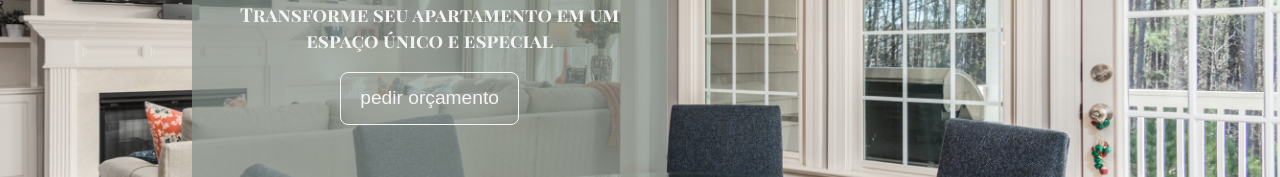
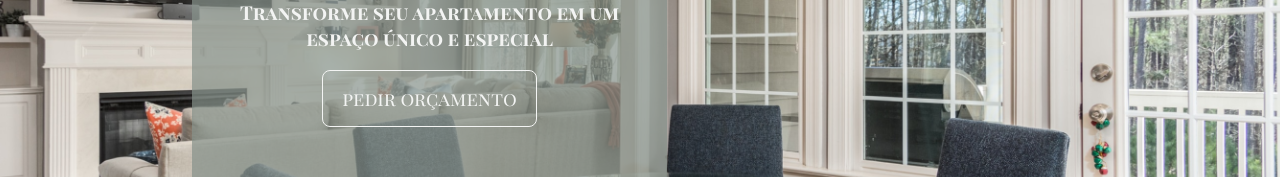
Before and after one commit to eetecnology/J-ssicaArq, a React (Vite) app: page / in a window 1280 px wide. Shown: the part 3622-3799 px from the top of the page. Built offline with nearby package versions, Linux system fonts and the light colour scheme.

Commit message:
resolution conflit

```diff
--- a/src/components/Button.module.css
+++ b/src/components/Button.module.css
@@ -8,6 +8,7 @@
   transition: all 0.3s ease;
   font-size: 2rem;
   transition: all .3s;
+  font-family: var(--font);
 }
 
 .bgPrimary {
--- a/src/components/Summary.jsx
+++ b/src/components/Summary.jsx
@@ -16,7 +16,7 @@ export default function Summary() {
             trigger: box,
             start: '-260 center',
             end: 'bottom 500',
-            scrub: true,
+            scrub: false,
         }
     } )})
     },[])
```
